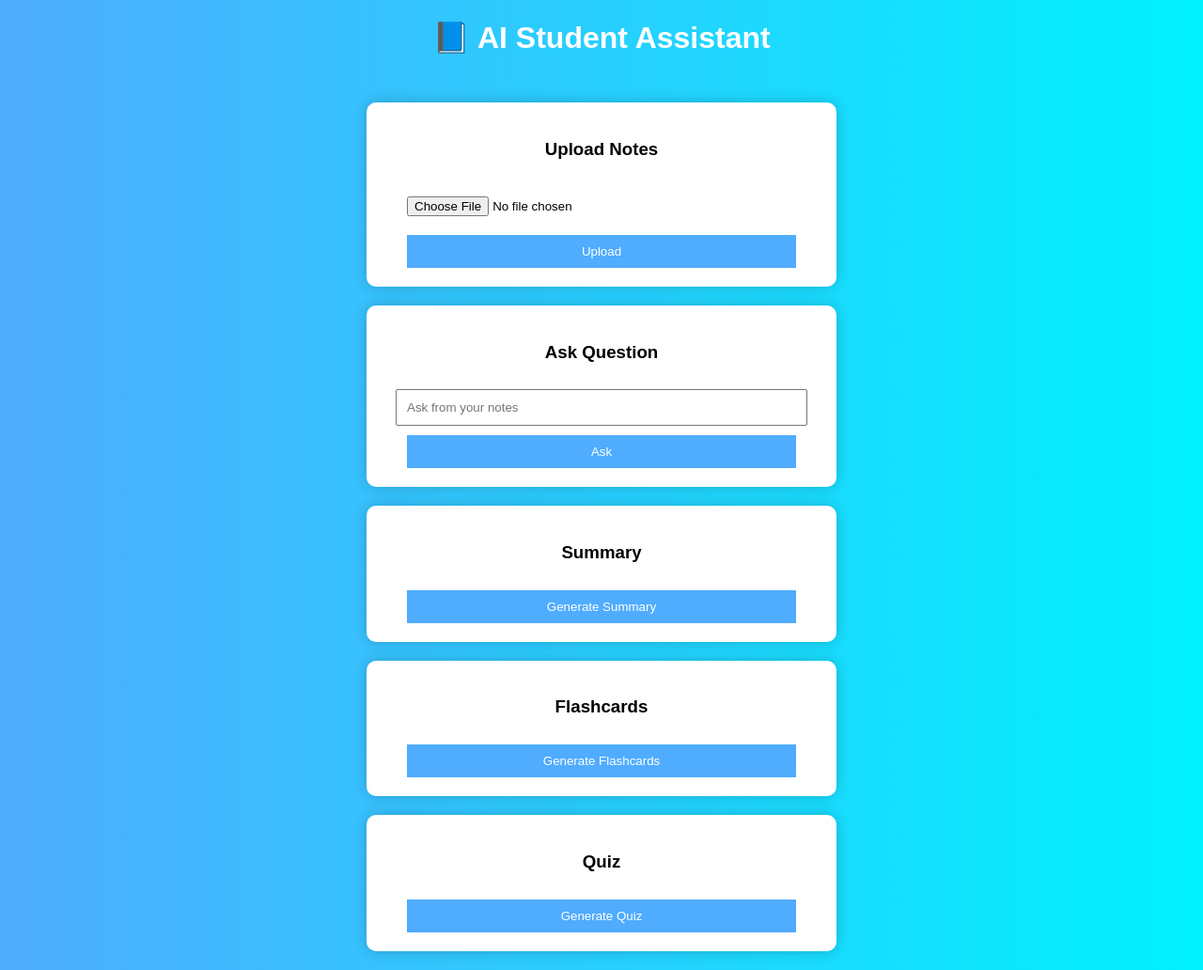
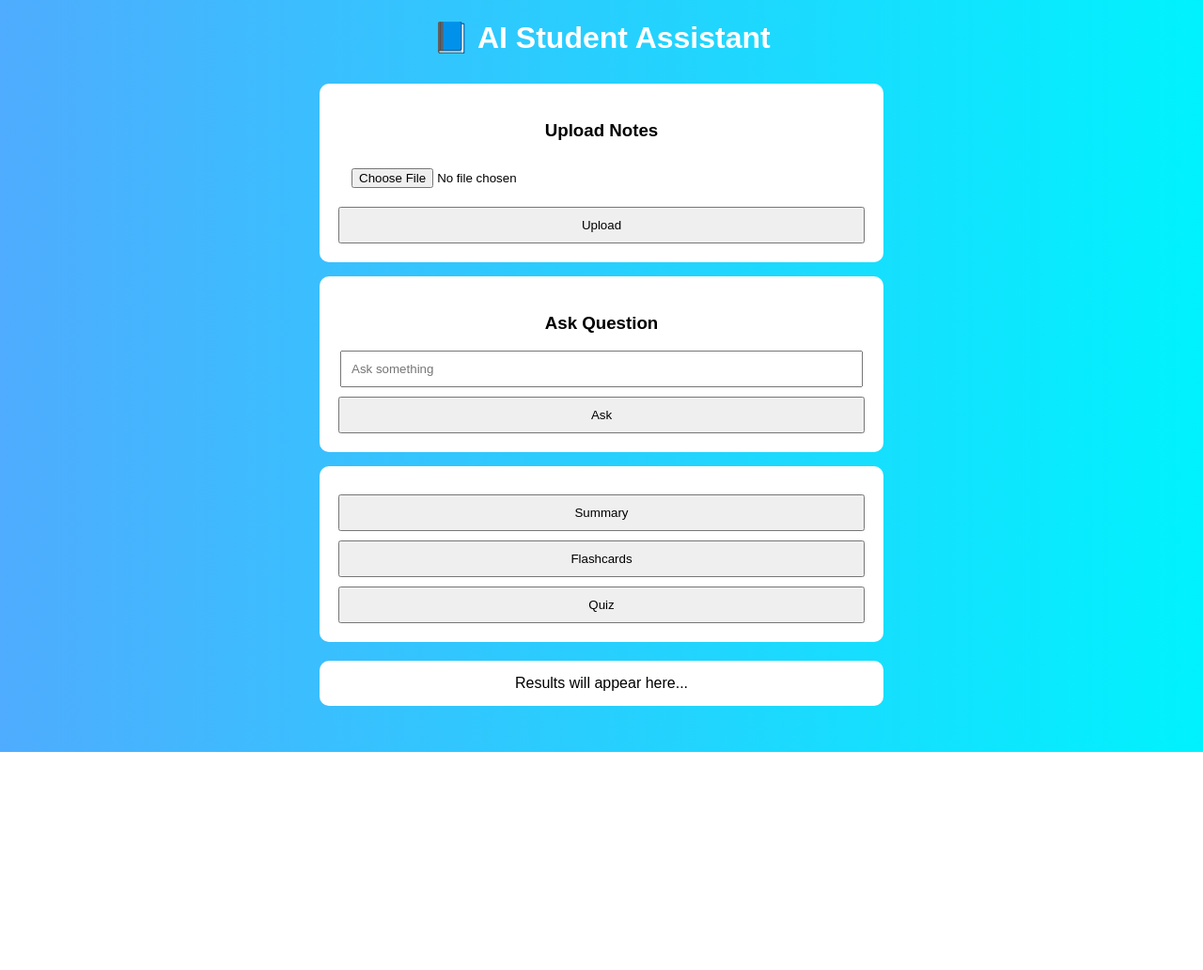
Before and after one commit to 1da23cs204cs-boop/ai-student-assistant, a Flask app: page / in a window 1280 px wide. Shown: the whole page at 94% size. After the commit the page ends 800 px from the top, so only its background shows below. Run offline with Flask 3, Linux system fonts and the light colour scheme.

Commit message:
Update index.html

```diff
--- a/templates/index.html
+++ b/templates/index.html
@@ -11,35 +11,36 @@
         }
 
         .container {
-            width: 500px;
+            width: 600px;
             margin: auto;
-            margin-top: 50px;
+            margin-top: 30px;
         }
 
         .box {
             background: white;
             color: black;
             padding: 20px;
-            margin: 20px 0;
+            margin: 15px 0;
             border-radius: 10px;
-            box-shadow: 0 0 15px rgba(0,0,0,0.2);
-        }
-
-        input, button {
-            padding: 10px;
-            margin-top: 10px;
-            width: 90%;
         }
 
         button {
-            background: #4facfe;
-            color: white;
-            border: none;
-            cursor: pointer;
+            padding: 10px;
+            margin-top: 10px;
+            width: 100%;
         }
 
-        button:hover {
-            background: #007bff;
+        input {
+            padding: 10px;
+            width: 95%;
+        }
+
+        #output {
+            margin-top: 20px;
+            background: white;
+            color: black;
+            padding: 15px;
+            border-radius: 10px;
         }
     </style>
 </head>
@@ -52,36 +53,72 @@
 
     <div class="box">
         <h3>Upload Notes</h3>
-        <form action="/upload" method="post" enctype="multipart/form-data">
-            <input type="file" name="file">
-            <button type="submit">Upload</button>
-        </form>
+        <input type="file" id="file">
+        <button onclick="uploadFile()">Upload</button>
     </div>
 
     <div class="box">
         <h3>Ask Question</h3>
-        <form action="/ask" method="post">
-            <input type="text" name="question" placeholder="Ask from your notes">
-            <button type="submit">Ask</button>
-        </form>
+        <input type="text" id="question" placeholder="Ask something">
+        <button onclick="askQuestion()">Ask</button>
     </div>
 
     <div class="box">
-        <h3>Summary</h3>
-        <a href="/summary"><button>Generate Summary</button></a>
+        <button onclick="getSummary()">Summary</button>
+        <button onclick="getFlashcards()">Flashcards</button>
+        <button onclick="getQuiz()">Quiz</button>
     </div>
 
-    <div class="box">
-        <h3>Flashcards</h3>
-        <a href="/flashcards"><button>Generate Flashcards</button></a>
-    </div>
-
-    <div class="box">
-        <h3>Quiz</h3>
-        <a href="/quiz"><button>Generate Quiz</button></a>
-    </div>
+    <div id="output">Results will appear here...</div>
 
 </div>
 
+<script>
+async function uploadFile() {
+    let fileInput = document.getElementById("file");
+    let formData = new FormData();
+    formData.append("file", fileInput.files[0]);
+
+    let res = await fetch("/upload", {
+        method: "POST",
+        body: formData
+    });
+
+    let text = await res.text();
+    document.getElementById("output").innerHTML = text;
+}
+
+async function askQuestion() {
+    let question = document.getElementById("question").value;
+
+    let res = await fetch("/ask", {
+        method: "POST",
+        headers: {"Content-Type": "application/json"},
+        body: JSON.stringify({question})
+    });
+
+    let text = await res.text();
+    document.getElementById("output").innerHTML = text;
+}
+
+async function getSummary() {
+    let res = await fetch("/summary");
+    let text = await res.text();
+    document.getElementById("output").innerHTML = text;
+}
+
+async function getFlashcards() {
+    let res = await fetch("/flashcards");
+    let text = await res.text();
+    document.getElementById("output").innerHTML = text;
+}
+
+async function getQuiz() {
+    let res = await fetch("/quiz");
+    let text = await res.text();
+    document.getElementById("output").innerHTML = text;
+}
+</script>
+
 </body>
 </html>
```
